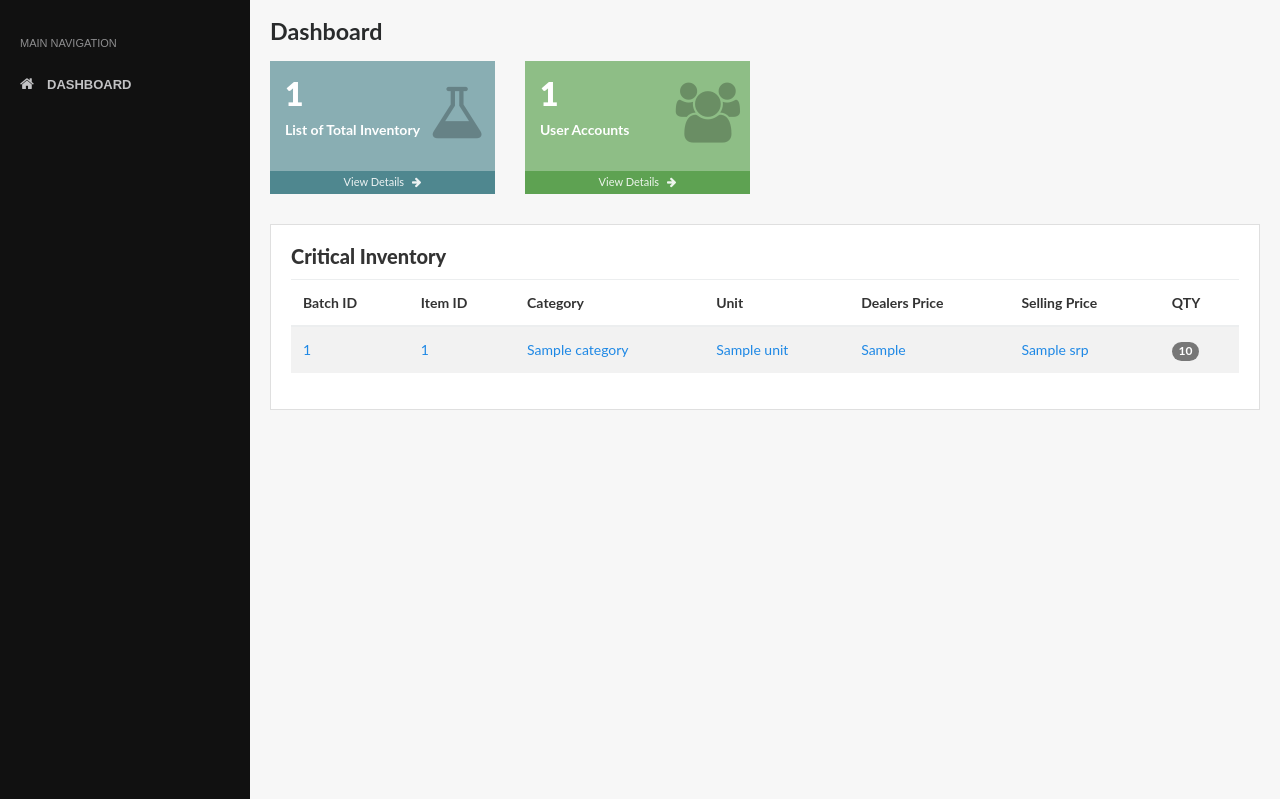
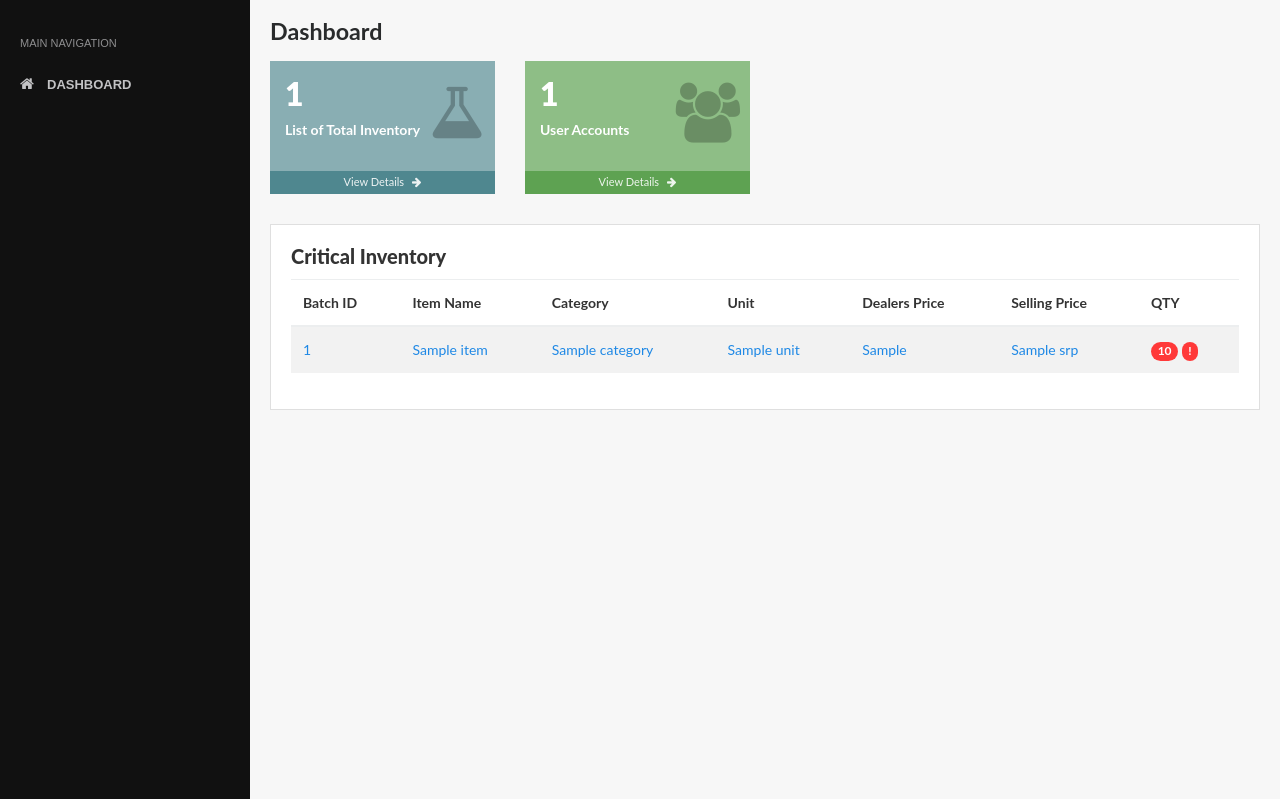
Before and after one commit to Maaacoooo/BianosPOS, a CodeIgniter app: the page made by application/views/dashboard/dashboard_admin.php in a window 1280 px wide. Shown: the part 61-860 px from the top of the page. Run offline with CodeIgniter, Linux system fonts and the light colour scheme; tables that the repository leaves empty hold one stand-in row (values such as "Sample post"); the template is opened without the code that fills it: most values are stand-ins (such as "Sample title", 1, 10 or a date in 2020); data that the repository does not hold is empty.

Commit message:
added colors colors. char jk

```diff
--- a/application/views/dashboard/dashboard_admin.php
+++ b/application/views/dashboard/dashboard_admin.php
@@ -126,7 +126,7 @@
                                         <thead>
                                             <tr>
                                                 <th>Batch ID</th>
-                                                <th>Item ID</th>
+                                                <th>Item Name</th>
                                                 <th>Category</th>
                                                 <th>Unit</th>
                                                 <th>Dealers Price</th>
@@ -140,17 +140,21 @@
                                         <?php foreach ($items as $item): ?>
                                             <tr>
                                                 <td><a href="<?=base_url('items/view/'. $item['id'] .'/batch/' . $item['batch_id'])?>"><?=$item['batch_id']?></a></td>
-                                                <td><a href="<?=base_url('items/view/'. $item['id'] .'/batch/' . $item['batch_id'])?>"><?=$item['id']?></a></td>
+                                                <td><a href="<?=base_url('items/view/'. $item['id'] .'/batch/' . $item['batch_id'])?>"><?=$item['name']?></a></td>
                                                 <td><a href="<?=base_url('items/view/'. $item['id'] .'/batch/' . $item['batch_id'])?>"><?=$item['category']?></a></td>
                                                 <td><a href="<?=base_url('items/view/'. $item['id'] .'/batch/' . $item['batch_id'])?>"><?=$item['unit']?></a></td>
                                                 <td><a href="<?=base_url('items/view/'. $item['id'] .'/batch/' . $item['batch_id'])?>"><?=$item['dp']?></a></td>
                                                 <td><a href="<?=base_url('items/view/'. $item['id'] .'/batch/' . $item['batch_id'])?>"><?=$item['srp']?></a></td>
                                                 <td>
-                                                <?php if ($item['critical_level'] >= $item['qty']): ?>
-                                                    <span class="badge badge-pill badge-danger"><?=$item['qty']?></span>
-                                                <?php else: ?>
-                                                    <?=$item['qty']?>
-                                                <?php endif ?>
+                                                <?php if(!$item['qty']): ?>
+                                                            <span class="badge bg-danger">0</span>
+                                                            <span class="label bg-danger">Restock</span>
+                                                        <?php elseif ($item['critical_level'] >= $item['qty']): ?>
+                                                            <span class="badge bg-danger"><?=$item['qty']?></span>
+                                                            <span class="badge bg-danger">!</span>
+                                                        <?php elseif($item['critical_level'] <= ($item['qty']*1.2)): ?>
+                                                            <span class="badge bg-warning"><?=$item['qty']?></span>
+                                                        <?php endif ?>
                                                 </td>
                                             </tr>
                                         <?php endforeach ?>
```
